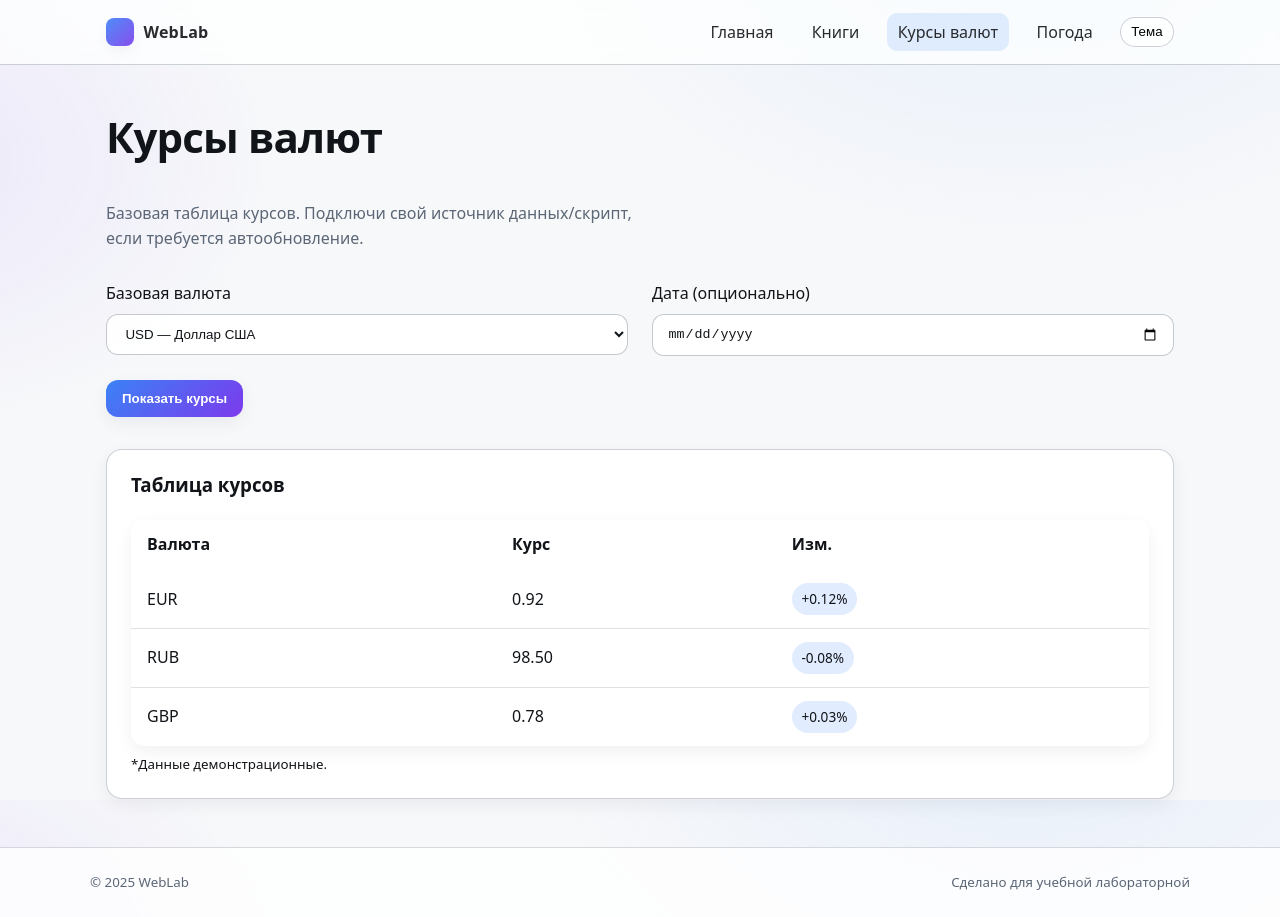
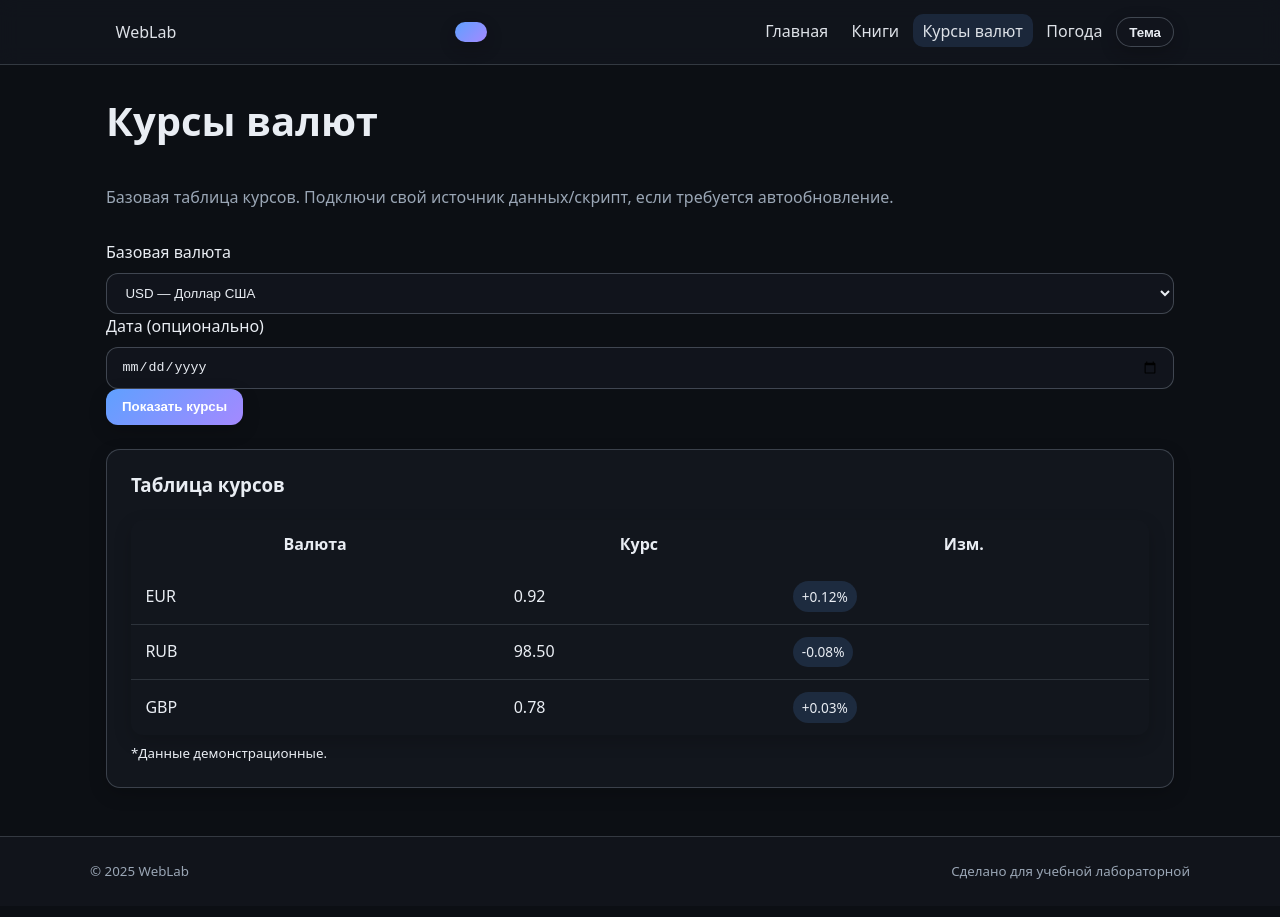
Before and after one commit to dervvilang/weblab2, a website built with Vite: page currency.html in a window 1280 px wide. Built offline with nearby package versions, Linux system fonts and the light colour scheme.

Commit message:
Update modern.css

```diff
--- a/modern.css
+++ b/modern.css
@@ -1,50 +1,45 @@
 :root {
-  --bg: #0b0c10;
-  --surface: #111317;
-  --elev: #161a20;
-  --text: #e8ebf0;
-  --muted: #a7b0bf;
-  --accent: #6ea8fe;
-  --accent-2: #9b7bff;
-  --ok: #19c37d;
-  --warn: #f7b955;
-  --danger: #ef5350;
-  --ring: 0 0 0 3px rgba(110,168,254,.25);
+  --bg: #0c0f14;
+  --surface: #12161d;
+  --elev: #171c24;
+  --text: #e9edf3;
+  --muted: #9aa6b5;
+  --accent: #5fa0ff;
+  --accent-2: #a489ff;
 
-  --radius: 16px;
-  --shadow: 0 10px 30px rgba(0,0,0,.35);
-  --shadow-soft: 0 6px 18px rgba(0,0,0,.25);
+  --ring: 0 0 0 3px color-mix(in lch, var(--accent), transparent 70%);
+
+  --radius: 14px;
+  --shadow: 0 10px 28px rgba(0,0,0,.28);
+  --shadow-soft: 0 6px 18px rgba(0,0,0,.18);
 
   --maxw: 1100px;
-  --sp-1: .5rem;  --sp-2: .75rem; --sp-3: 1rem;
-  --sp-4: 1.5rem; --sp-5: 2rem;   --sp-6: 3rem;
 
-  --font-sans: ui-sans-serif, system-ui, -apple-system, Segoe UI, Roboto, Inter, Arial, "Noto Sans", "Apple Color Emoji", "Segoe UI Emoji";
+  --sp-1: .5rem; --sp-2: .75rem; --sp-3: 1rem;
+  --sp-4: 1.5rem; --sp-5: 2rem; --sp-6: 3rem;
+
+  --font: ui-sans-serif, system-ui, -apple-system, "Segoe UI", Roboto, Inter, Arial, "Noto Sans";
 }
 
-@media (prefers-color-scheme: light) {
-  :root {
-    --bg: #f7f8fa;
+html[data-theme="light"] {
+  --bg: #f7f8fb;
   --surface: #ffffff;
-    --elev: #f1f3f7;
+  --elev: #f2f4f8;
   --text: #111418;
   --muted: #5b6676;
   --accent: #3b82f6;
   --accent-2: #7c3aed;
-    --shadow: 0 10px 30px rgba(16,24,40,.08);
+  --shadow: 0 10px 28px rgba(16,24,40,.08);
   --shadow-soft: 0 6px 18px rgba(16,24,40,.06);
-  }
 }
 
 * { box-sizing: border-box; }
 html, body { height: 100%; }
 body {
   margin: 0;
-  font-family: var(--font-sans);
+  font-family: var(--font);
   color: var(--text);
-  background: radial-gradient(1200px 800px at 80% -10%, rgba(110,168,254,.12), transparent 40%),
-              radial-gradient(900px 600px at -10% 20%, rgba(155,123,255,.14), transparent 45%),
-              var(--bg);
+  background: var(--bg);
   line-height: 1.55;
   -webkit-font-smoothing: antialiased;
   -moz-osx-font-smoothing: grayscale;
@@ -53,6 +48,10 @@ body {
 a { color: var(--accent); text-decoration: none; }
 a:hover { text-decoration: underline; }
 
+h1, h2, h3, h4 { margin: 0 0 .6rem; line-height: 1.2; }
+h1 { font-size: clamp(28px, 4vw, 40px); }
+.lead { color: var(--muted); }
+
 .container {
   width: 100%;
   max-width: var(--maxw);
@@ -60,133 +59,80 @@ a:hover { text-decoration: underline; }
   padding: 0 var(--sp-3);
 }
 
-.header {
+header, .header {
   position: sticky; top: 0; z-index: 50;
-  backdrop-filter: saturate(1.2) blur(10px);
-  background: color-mix(in lch, var(--surface), transparent 30%);
-  border-bottom: 1px solid color-mix(in lch, var(--muted), transparent 70%);
+  backdrop-filter: saturate(1.1) blur(10px);
+  background: color-mix(in lch, var(--surface), transparent 20%);
+  border-bottom: 1px solid color-mix(in lch, var(--muted), transparent 75%);
 }
-.nav {
+nav, .nav {
   display: flex; align-items: center; justify-content: space-between;
-  gap: var(--sp-3); height: 64px;
+  height: 64px;
 }
-.nav .brand {
-  display: flex; align-items: center; gap: .6rem;
-  font-weight: 700; letter-spacing: .2px;
-}
-.brand .logo {
-  width: 28px; height: 28px; border-radius: 8px;
-  background: linear-gradient(135deg, var(--accent), var(--accent-2));
-  box-shadow: var(--shadow-soft);
-}
-.nav a { color: var(--text); opacity: .9; }
-.nav a:hover { opacity: 1; }
+nav a { color: var(--text); opacity: .95; padding: .35rem .6rem; border-radius: 10px; }
+nav a:hover, nav a.active { background: color-mix(in lch, var(--accent), transparent 85%); text-decoration: none; }
 
-.menu { display: flex; gap: 1rem; align-items: center; }
-.menu a {
-  padding: .4rem .7rem; border-radius: 10px;
-}
-.menu a.active,
-.menu a:hover {
-  background: color-mix(in lch, var(--accent), transparent 85%);
-  text-decoration: none;
-}
-
-.burger { display: none; background: none; border: 0; color: var(--text); }
-.burger svg { width: 24px; height: 24px; }
-
-@media (max-width: 820px) {
-  .menu { display: none; }
-  .menu.open {
-    display: grid; gap: .5rem; padding: .75rem;
-    background: var(--surface); border: 1px solid color-mix(in lch, var(--muted), transparent 70%);
-    border-radius: 14px; position: absolute; top: 70px; right: 16px; box-shadow: var(--shadow);
-  }
-  .burger { display: inline-flex; }
-}
-
-.theme-toggle {
-  display: inline-flex; align-items: center; gap: .4rem;
-  padding: .4rem .65rem; border-radius: 999px; border: 1px solid color-mix(in lch, var(--muted), transparent 70%);
-  background: color-mix(in lch, var(--surface), transparent 20%);
+button#theme-toggle, .theme-toggle {
+  border: 1px solid color-mix(in lch, var(--muted), transparent 65%);
+  background: color-mix(in lch, var(--surface), transparent 10%);
+  color: var(--text);
+  border-radius: 999px;
+  padding: .4rem .75rem;
   cursor: pointer;
 }
 
-.hero {
-  padding: var(--sp-6) 0 var(--sp-5);
-}
-h1, h2, h3 { line-height: 1.15; margin: 0 0 .6rem; }
-h1 { font-size: clamp(28px, 4vw, 42px); letter-spacing: -.02em; }
-.lead { color: var(--muted); max-width: 60ch; }
-
-.grid {
-  display: grid; gap: var(--sp-4);
-  grid-template-columns: repeat(12, 1fr);
-}
-.col-12 { grid-column: span 12; }
-.col-6 { grid-column: span 6; }
-.col-4 { grid-column: span 4; }
-@media (max-width: 900px){ .col-6, .col-4 { grid-column: span 12; } }
-
 .card {
-  background: color-mix(in lch, var(--surface), transparent 0%);
+  background: var(--surface);
   border: 1px solid color-mix(in lch, var(--muted), transparent 70%);
   border-radius: var(--radius);
   box-shadow: var(--shadow-soft);
   padding: var(--sp-4);
 }
-.card:hover { transform: translateY(-2px); transition: .2s ease; }
+.section, .hero { padding: var(--sp-5) 0 var(--sp-4); }
 
 input, select, textarea {
-  width: 100%; padding: .7rem .9rem; border-radius: 12px;
+  width: 100%;
+  padding: .7rem .9rem;
+  border-radius: 12px;
   border: 1px solid color-mix(in lch, var(--muted), transparent 65%);
   background: color-mix(in lch, var(--surface), transparent 10%);
   color: var(--text); outline: none;
 }
 input:focus, select:focus, textarea:focus { box-shadow: var(--ring); border-color: var(--accent); }
 
-.btn {
+button, .btn, input[type="submit"] {
   display: inline-flex; align-items: center; justify-content: center;
-  gap: .5rem; padding: .7rem 1rem; border-radius: 12px; border: 0;
+  gap: .45rem; padding: .65rem 1rem; border-radius: 12px; border: 0;
   background: linear-gradient(135deg, var(--accent), var(--accent-2));
-  color: white; font-weight: 600; cursor: pointer; box-shadow: var(--shadow-soft);
+  color: #fff; font-weight: 600; cursor: pointer; box-shadow: var(--shadow-soft);
 }
-.btn.ghost {
-  background: color-mix(in lch, var(--surface), transparent 15%);
-  color: var(--text); border: 1px solid color-mix(in lch, var(--muted), transparent 70%);
-}
-.btn:hover { filter: brightness(1.05); }
-
-.table {
-  width: 100%; border-collapse: collapse; overflow: hidden;
-  border-radius: 14px; box-shadow: var(--shadow-soft);
-}
-.table th, .table td { padding: .8rem 1rem; text-align: left; }
-.table thead { background: color-mix(in lch, var(--surface), transparent 0%); }
-.table tbody tr + tr td { border-top: 1px solid color-mix(in lch, var(--muted), transparent 80%); }
-
-.widget {
-  display: grid; gap: .75rem;
-}
-.badge {
-  display: inline-flex; align-items: center; gap: .4rem;
-  padding: .35rem .6rem; border-radius: 999px; font-size: .85rem;
-  background: color-mix(in lch, var(--accent), transparent 85%); color: var(--text);
+.btn.ghost, .ghost {
+  background: color-mix(in lch, var(--surface), transparent 10%);
+  color: var(--text);
+  border: 1px solid color-mix(in lch, var(--muted), transparent 65%);
 }
 
-.footer {
-  border-top: 1px solid color-mix(in lch, var(--muted), transparent 75%);
-  background: color-mix(in lch, var(--surface), transparent 20%);
-  margin-top: var(--sp-6);
+table { width: 100%; border-collapse: collapse; }
+thead th {
+  background: color-mix(in lch, var(--surface), transparent 0%);
+  color: var(--text);
 }
-.footer .inner {
-  display: flex; gap: var(--sp-4); align-items: center; justify-content: space-between;
-  padding: var(--sp-4) 0;
-  color: var(--muted);
+th, td {
+  padding: .75rem .9rem;
+  border-top: 1px solid color-mix(in lch, var(--muted), transparent 80%);
 }
+table tr:first-child th, table tr:first-child td { border-top: none; }
+table { border-radius: 12px; overflow: hidden; box-shadow: var(--shadow-soft); }
 
 .stack-s { display: grid; gap: .5rem; }
 .stack-m { display: grid; gap: .9rem; }
-.stack-l { display: grid; gap: 1.25rem; }
-.center { display: grid; place-items: center; }
-.hidden { display: none !important; }
+.stack-l { display: grid; gap: 1.2rem; }
+.badge { display: inline-flex; align-items: center; gap: .35rem; padding: .3rem .55rem; border-radius: 999px;
+  background: color-mix(in lch, var(--accent), transparent 85%); color: var(--text); font-size: .85rem; }
+
+footer, .footer {
+  border-top: 1px solid color-mix(in lch, var(--muted), transparent 75%);
+  background: color-mix(in lch, var(--surface), transparent 15%);
+  margin-top: var(--sp-6);
+}
+.footer .inner { display: flex; align-items: center; justify-content: space-between; padding: var(--sp-4) 0; color: var(--muted); }
```
Lines whose indentation alone changed are shown as unchanged.
